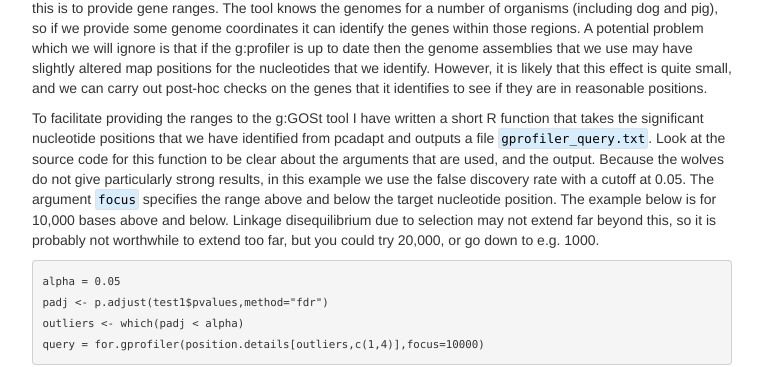
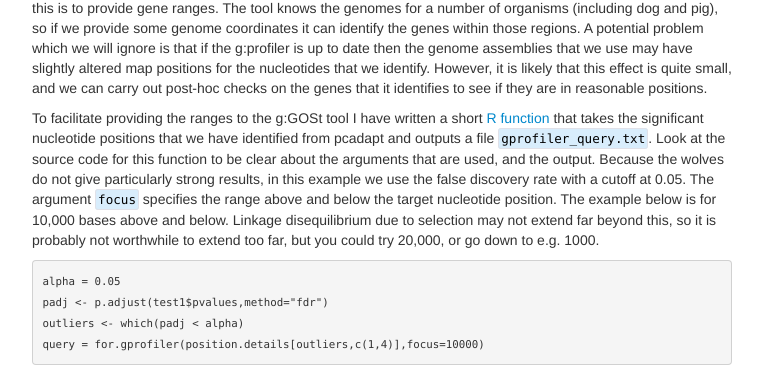
Before and after one commit to ritarasteiro/FieldCourse, a Jekyll site: the page built from pages/PCAdapt_practical.md, in a window 1280 px wide and 900 px high, scrolled down 6922 px. Shown: the part 150-517 px from the top of the window, without its empty margins (258-1021 px from the left). Built offline with Jekyll 4.4.1, drawn with Linux system fonts in a browser that asks for light colours; part of the change alters nothing that is shown.

````diff
--- a/pages/PCAdapt_practical.md
+++ b/pages/PCAdapt_practical.md
@@ -266,7 +266,7 @@ We will work only with the g:GOSt tool
 We need to give it a set of genes in the query box.
 The easiest way to do this is to provide gene ranges. The tool knows the genomes for a number of organisms (including dog and pig), so if we provide some genome coordinates it can identify the genes within those regions. A potential problem which we will ignore is that if the g:profiler is up to date then the genome assemblies that we use may have slightly altered map positions for the nucleotides that we identify. However, it is likely that this effect is quite small, and we can carry out post-hoc checks on the genes that it identifies to see if they are in reasonable positions.
 
-To facilitate providing the ranges to the g:GOSt tool I have written a short R function that takes the significant nucleotide positions that we have identified from pcadapt and outputs a file ``gprofiler_query.txt``.
+To facilitate providing the ranges to the g:GOSt tool I have written a short [R function](../src/R/for_gprofiler.R) that takes the significant nucleotide positions that we have identified from pcadapt and outputs a file ``gprofiler_query.txt``.
 Look at the source code for this function to be clear about the arguments that are used, and the output.
 Because the wolves do not give particularly strong results, in this example we use the false discovery rate with a cutoff at 0.05. The argument ``focus`` specifies the range above and below the target nucleotide position. The example below is for 10,000 bases above and below. Linkage disequilibrium due to selection may not extend far beyond this, so it is probably not worthwhile to extend too far, but you could try 20,000, or go down to e.g. 1000.
 ```R
````
